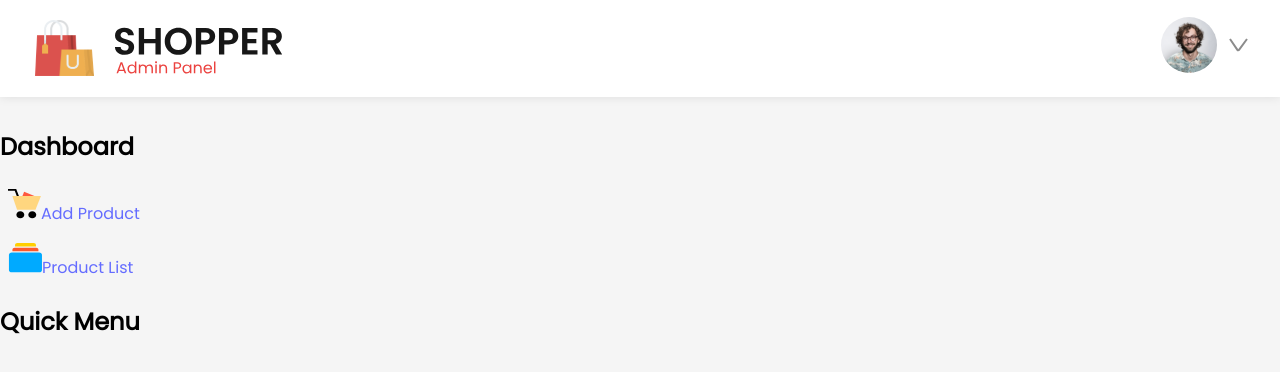
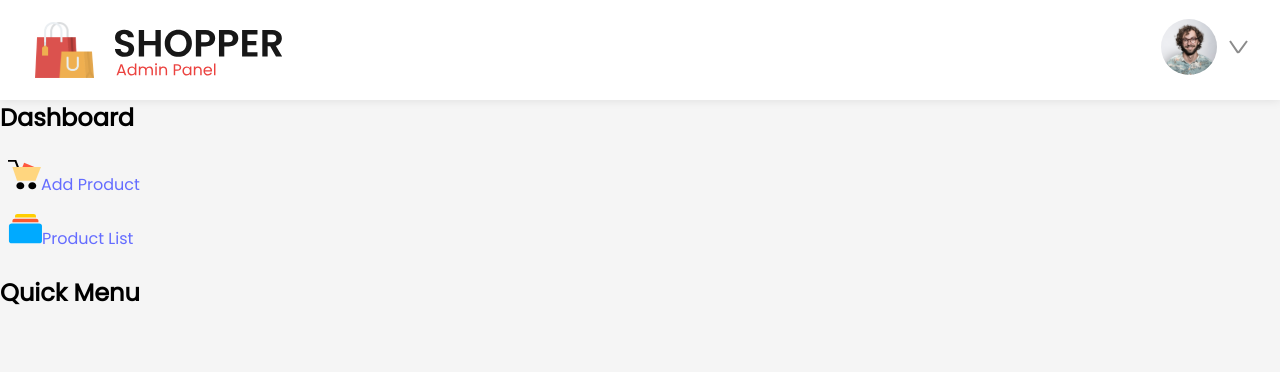
Before and after one commit to ArnaldoGonzalez81318/React-E-Commerce, a React (Vite) app in the folder admin/: page /product-list in a window 1280 px wide. Shown: the top 372 px of the page. Built offline with nearby package versions, Linux system fonts and the light colour scheme.

Commit message:
Update Navbar.css

```diff
--- a/admin/src/Components/Navbar/Navbar.css
+++ b/admin/src/Components/Navbar/Navbar.css
@@ -1,11 +1,15 @@
 .navbar {
+  height: 100px;
   display: flex;
   align-items: center;
   justify-content: space-between;
   padding: 1rem 2rem;
   background-color: #fff;
   box-shadow: 0 0 10px rgba(0, 0, 0, 0.1);
-  margin-bottom: 2rem;
+  position: -webkit-sticky;
+  position: sticky;
+  top: 0;
+  z-index: 200;
 }
 
 .navbar-logo {
```
